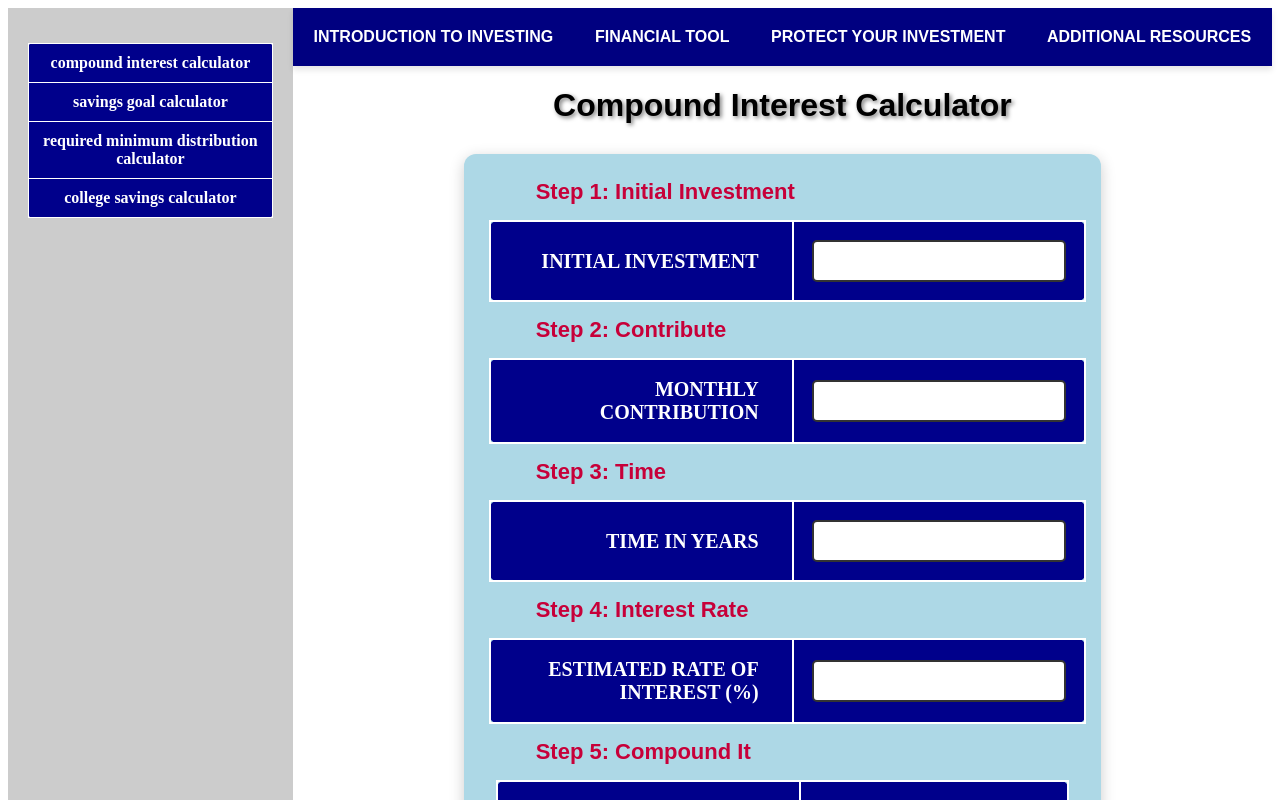
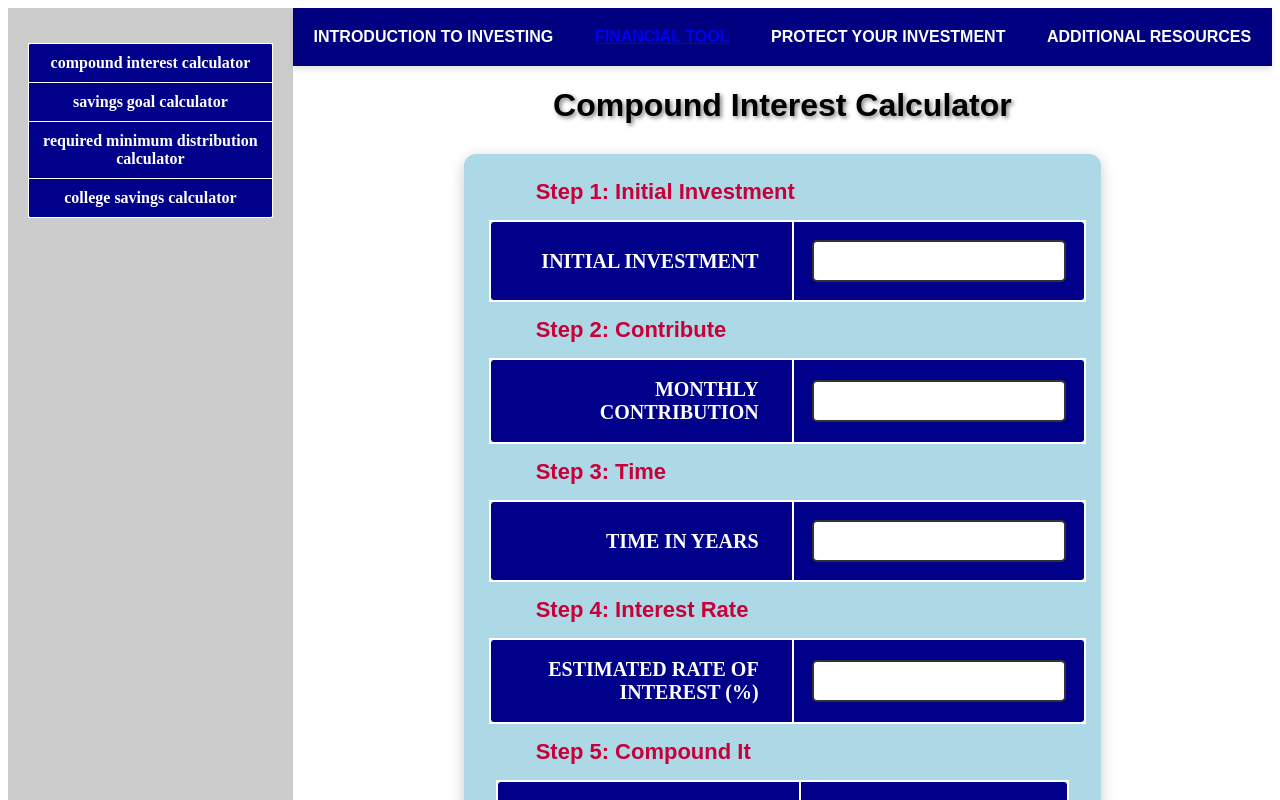
Before and after one commit to mann982/Compound-Interest, a plain HTML site: page index.html in a window 1280 px wide. Shown: the top 800 px of the page. Drawn offline with Linux system fonts and the light colour scheme.

Commit message:
Update index.html

```diff
--- a/index.html
+++ b/index.html
@@ -130,7 +130,7 @@
     <div class="main-content">
         <div class="top-bar">
             <div><a href="simple_interest.html">Introduction to Investing</a></div>
-            <div>Financial Tool</div>
+            <a href="https://mann982.github.io/Financial-Tool/" target="_blank">FINANCIAL TOOL</a>
             <div>Protect Your Investment</div>
             <div>Additional Resources</div>
         </div>
```
